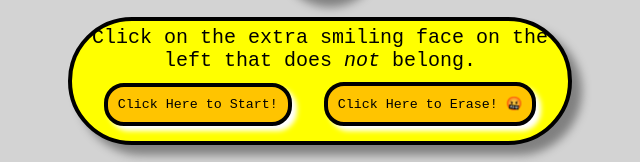
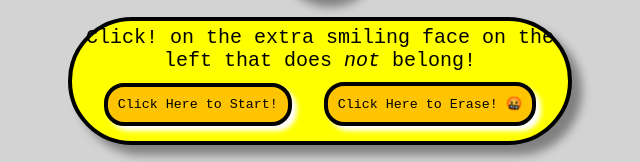
Before and after one commit to CRaTT18/face_match_game, a plain HTML site: page matching-game-bonus.html in a window 1280 px wide. Shown: the part 192-354 px from the top of the page, 0-640 px from the left. Drawn offline with Linux system fonts and the light colour scheme.

Commit message:
Face Matching Game Project

```diff
--- a/matching-game-bonus.html
+++ b/matching-game-bonus.html
@@ -56,7 +56,7 @@
 </head>
 <body>
     <h1>&#128578 Matching Game &#128578</h1>
-    <p>Click on the extra smiling face on the left that does <em>not</em> belong.
+    <p>Click! on the extra smiling face on the left that does <em>not</em> belong!
         <button type="button" onclick="startGame()">Click Here to Start!</button>
         <button type="button" onclick="reStart()">Click Here to Erase! &#129324</button>
     </p>
```
